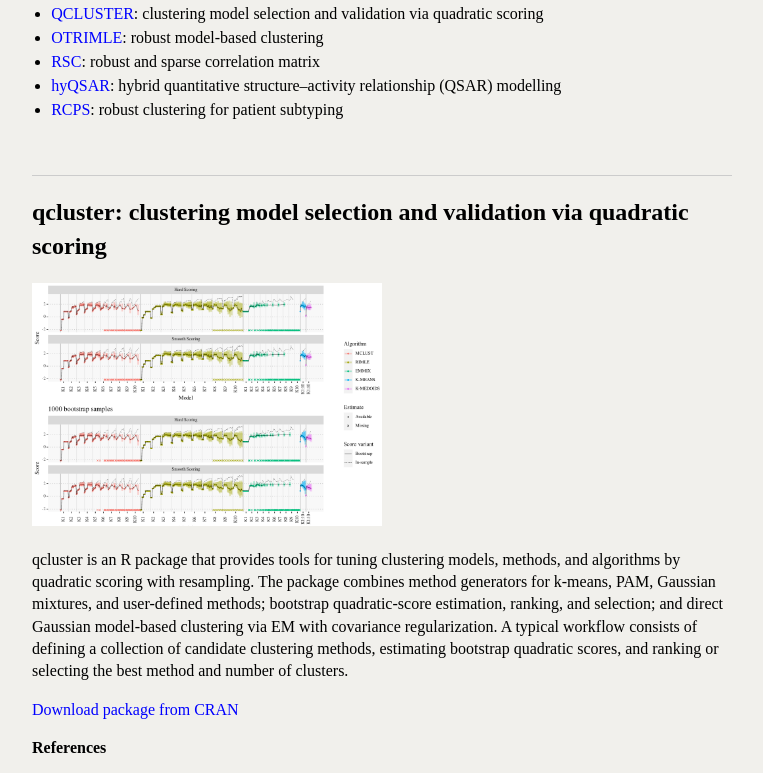
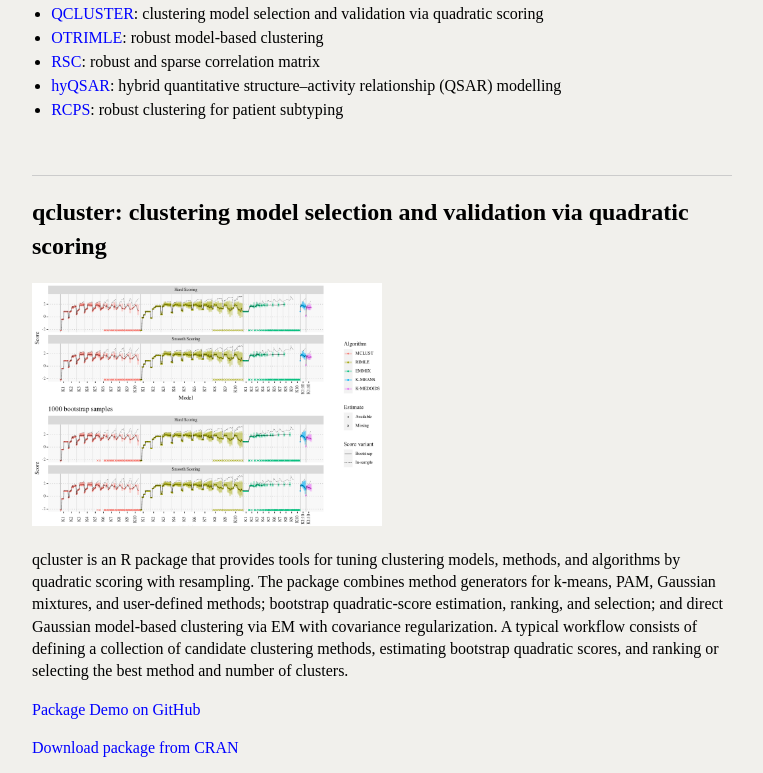
Before and after one commit to pietro-coretto/pietro-coretto.github.io, a plain HTML site: page software.html in a window 1280 px wide. Shown: the part 156-929 px from the top of the page, without its empty margins (258-1021 px from the left). Drawn offline with Linux system fonts and the light colour scheme.

Commit message:
p:regular update

```diff
--- a/software.html
+++ b/software.html
@@ -51,7 +51,9 @@
 
 <p>qcluster is an R package that provides tools for tuning clustering models, methods, and algorithms by quadratic scoring with resampling.  The package combines method generators for k-means, PAM, Gaussian mixtures, and user-defined methods; bootstrap quadratic-score estimation, ranking, and selection; and direct Gaussian model-based clustering via EM with covariance regularization.  A typical workflow consists of defining a collection of candidate clustering methods, estimating bootstrap quadratic scores, and ranking or selecting the best method and number of clusters.</p>
 
-<p><a href="https://cran.r-project.org/package=qcluster">Download package from CRAN</a></p>
+<p><a href="https://github.com/pietro-coretto/demo-qcluster/tree/main">Package Demo on GitHub</a></p>
+
+ <p><a href="https://cran.r-project.org/package=qcluster">Download package from CRAN</a></p>
 
 <p><strong>References</strong></p>
 L. Coraggio and P. Coretto (2023). <strong>Selecting the number of clusters, clustering models, and algorithms. A unifying approach based on the quadratic discriminant score</strong>. <em>Journal of Multivariate Analysis</em>, Vol. 196(105181), pp. 1&#8211;20. <a href="https://doi.org/10.1016/j.jmva.2023.105181">DOI link</a>
```
Also changed, not shown: 2 other files.
